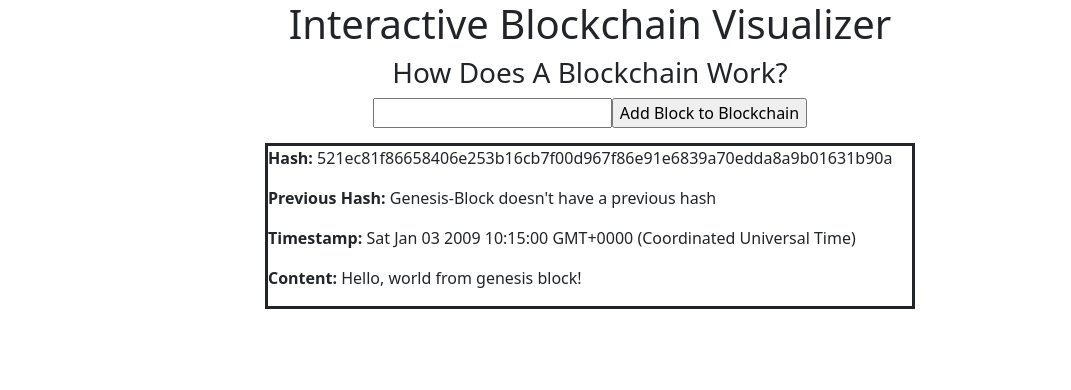
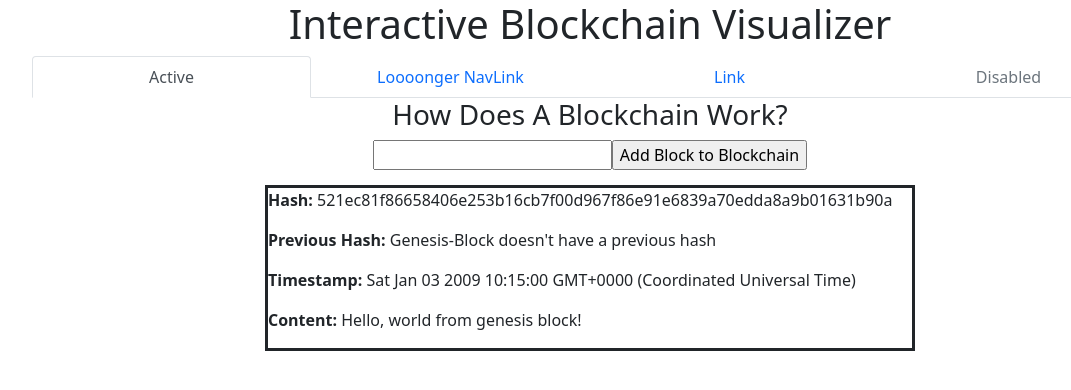
Before and after one commit to waiscodes/typescript-jest, a React (Create React App) app: page /blockchain in a window 1280 px wide. Shown: the top 390 px of the page, without its empty margins (50-1121 px from the left). Built offline with nearby package versions, Linux system fonts and the light colour scheme.

Commit message:
added navbar to app

```diff
--- a/src/App.tsx
+++ b/src/App.tsx
@@ -6,6 +6,7 @@ import { Container } from "react-bootstrap";
 // components
 import Blockchain from "./components/Blockchain";
 import Sha256 from "./components/Sha256Hash";
+import Nav from "./components/Navbar";
 
 // Block Interface
 export interface IState {
@@ -38,6 +39,7 @@ function App() {
       <Router>
         <Container>
           <h1 className='title'>Interactive Blockchain Visualizer</h1>
+          <Nav />
           <Switch>
             <Route exact path='/' component={Sha256} />
             <Route path='/blockchain'>
```
